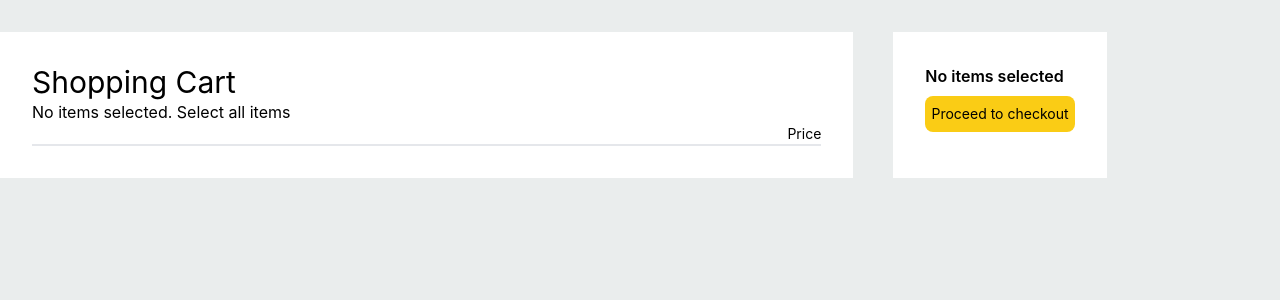
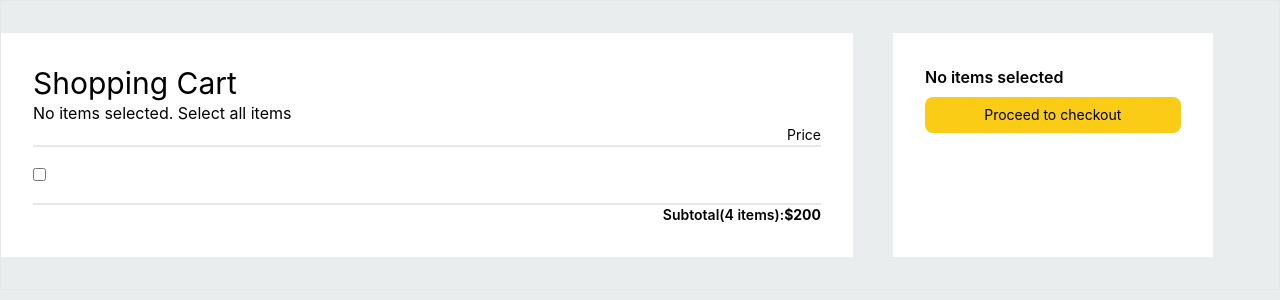
Before and after one commit to Stephen-Ibe/chi-money-test, a React (Create React App) app: page / in a window 1280 px wide. Shown: the top 300 px of the page. Built offline with nearby package versions, Linux system fonts and the light colour scheme.

Commit message:
shop cart

```diff
--- a/src/assets/css/index.css
+++ b/src/assets/css/index.css
@@ -10,6 +10,10 @@
     padding: unset;
     scroll-behavior: smooth;
     box-sizing: border-box;
+  }
+
+  :root {
+    --chi-grey: #565959;
   }
 
   html,
--- a/src/pages/Shop.tsx
+++ b/src/pages/Shop.tsx
@@ -3,7 +3,7 @@ import React from 'react';
 type Props = {};
 
 const Shop = (props: Props) => (
-  <div className='flex gap-10 py-8 chi-container'>
+  <div className='flex gap-10 py-8 border chi-container'>
     <div className='w-8/12 p-8 bg-white cart'>
       <div className='heading'>
         <h1 className='text-3xl'>Shopping Cart</h1>
@@ -12,12 +12,22 @@ const Shop = (props: Props) => (
         </p>
       </div>
       <div className='products'>
-        <div className='grid border-b-2'>
+        <div className='grid'>
           <p className='text-sm justify-self-end'>Price</p>
+        </div>
+        <div className='py-4 products border-y-2'>
+          <div className='product_item'>
+            <input type='checkbox' name='' id='' />
+          </div>
+        </div>
+        <div className='grid'>
+          <p className='text-sm font-semibold justify-self-end'>
+            Subtotal(4 items):<span className='font-bold'>$200</span>
+          </p>
         </div>
       </div>
     </div>
-    <div className='w-2/12 p-8 space-y-2 bg-white cart_items'>
+    <div className='w-3/12 p-8 space-y-2 bg-white cart_items'>
       <p className='font-semibold'>No items selected</p>
       <button
         type='submit'
```
